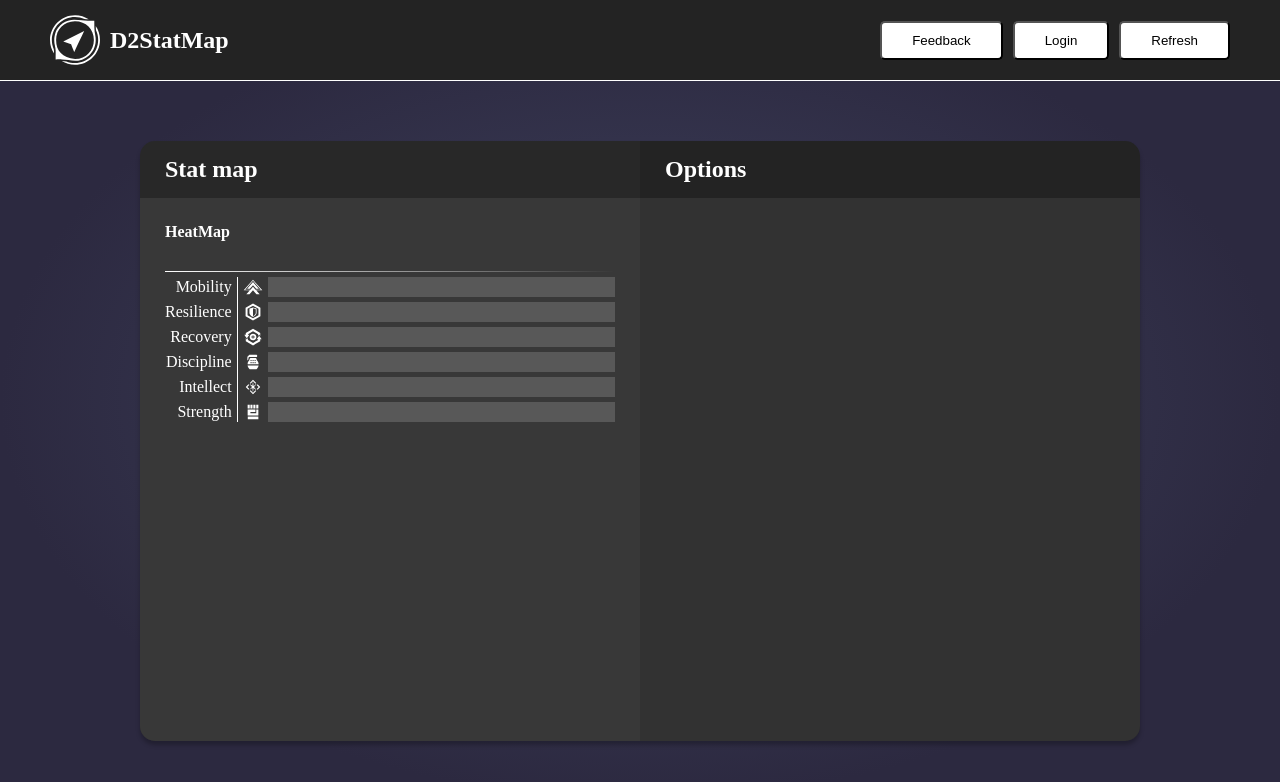
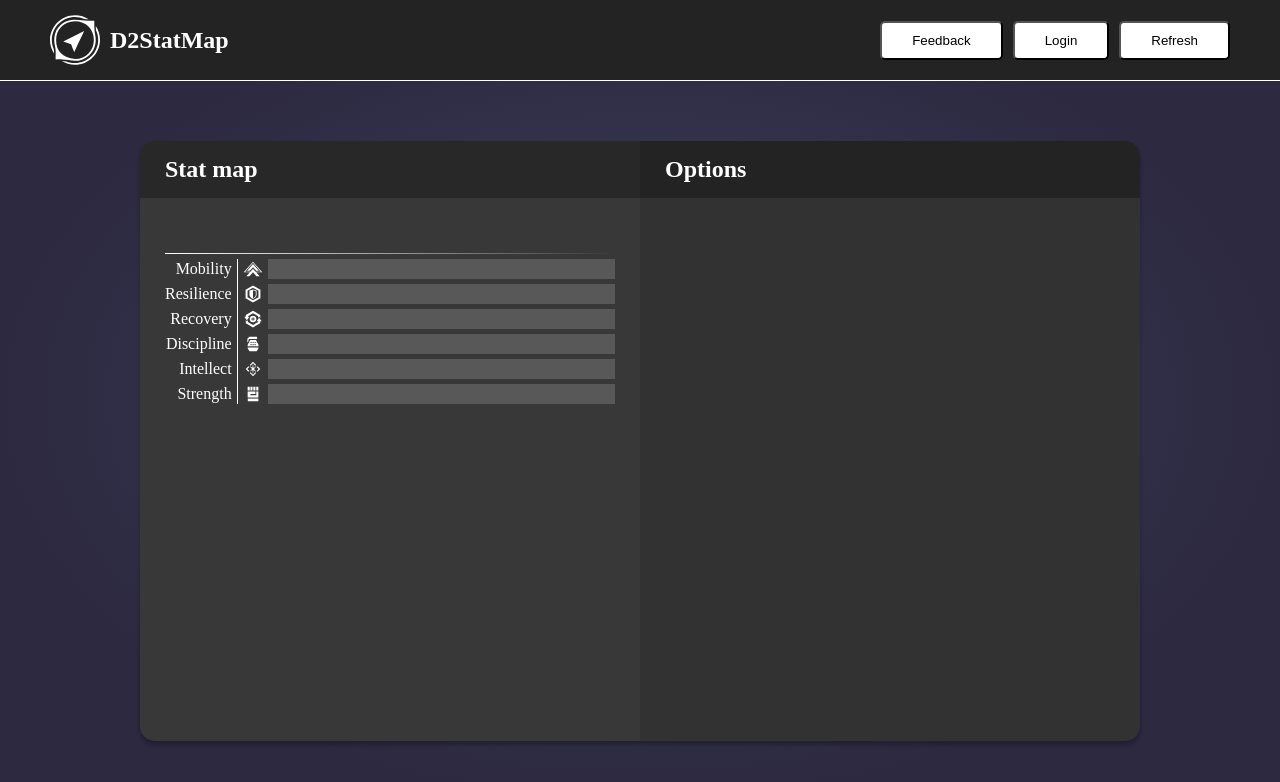
Before and after one commit to NSkelin/d2statmap, a React (Vite) app: page / in a window 1280 px wide. Shown: the top 782 px of the page. Built offline with nearby package versions, Linux system fonts and the light colour scheme.

Commit message:
make the title text a prop instead of static

```diff
--- a/src/components/title.jsx
+++ b/src/components/title.jsx
@@ -2,10 +2,10 @@ import React from "react";
 import PropTypes from "prop-types";
 import styles from "./styles/title.module.css";
 
-function Title({children}) {
+function Title({title, children}) {
 	return (
 		<>
-			<h2>HeatMap</h2>
+			<h2>{title}</h2>
 			<div>
 				<div className={styles.line}></div>
 				{children}
@@ -15,6 +15,7 @@ function Title({children}) {
 }
 
 Title.propTypes = {
+	title: PropTypes.string,
 	children: PropTypes.oneOfType([PropTypes.arrayOf(PropTypes.element), PropTypes.element]),
 };
 
```
